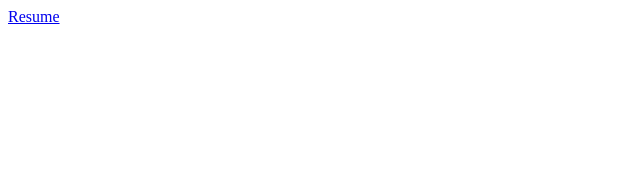
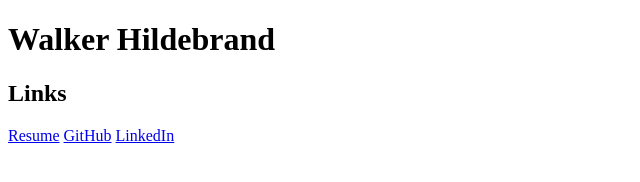
Before and after one commit to wbhildeb/wbhildeb.github.io, a plain HTML site: page index.html in a window 1280 px wide. Shown: the whole page, without its empty margins (0-640 px from the left). Drawn offline with Linux system fonts and the light colour scheme.

Commit message:
Add github and linkedin links

```diff
--- a/index.html
+++ b/index.html
@@ -1 +1,6 @@
+<!DOCTYPE html>
+<h1>Walker Hildebrand</h1>
+<h2>Links</h2>
 <a href="/docs/resume.pdf">Resume</a>
+<a href="https://github.com/wbhildeb/" target=0>GitHub</a>
+<a href="https://www.linkedin.com/in/wbhildeb/" target=0>LinkedIn</a>
```
